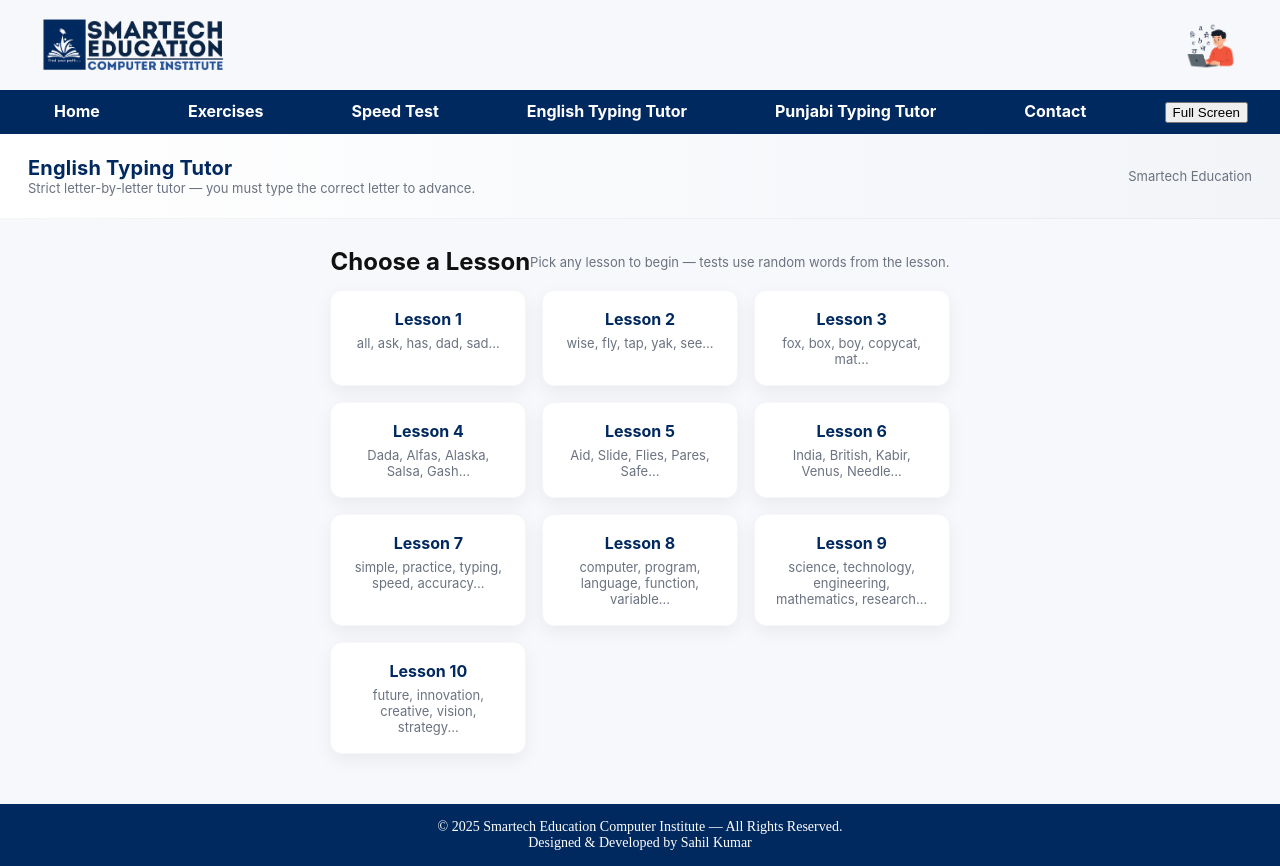
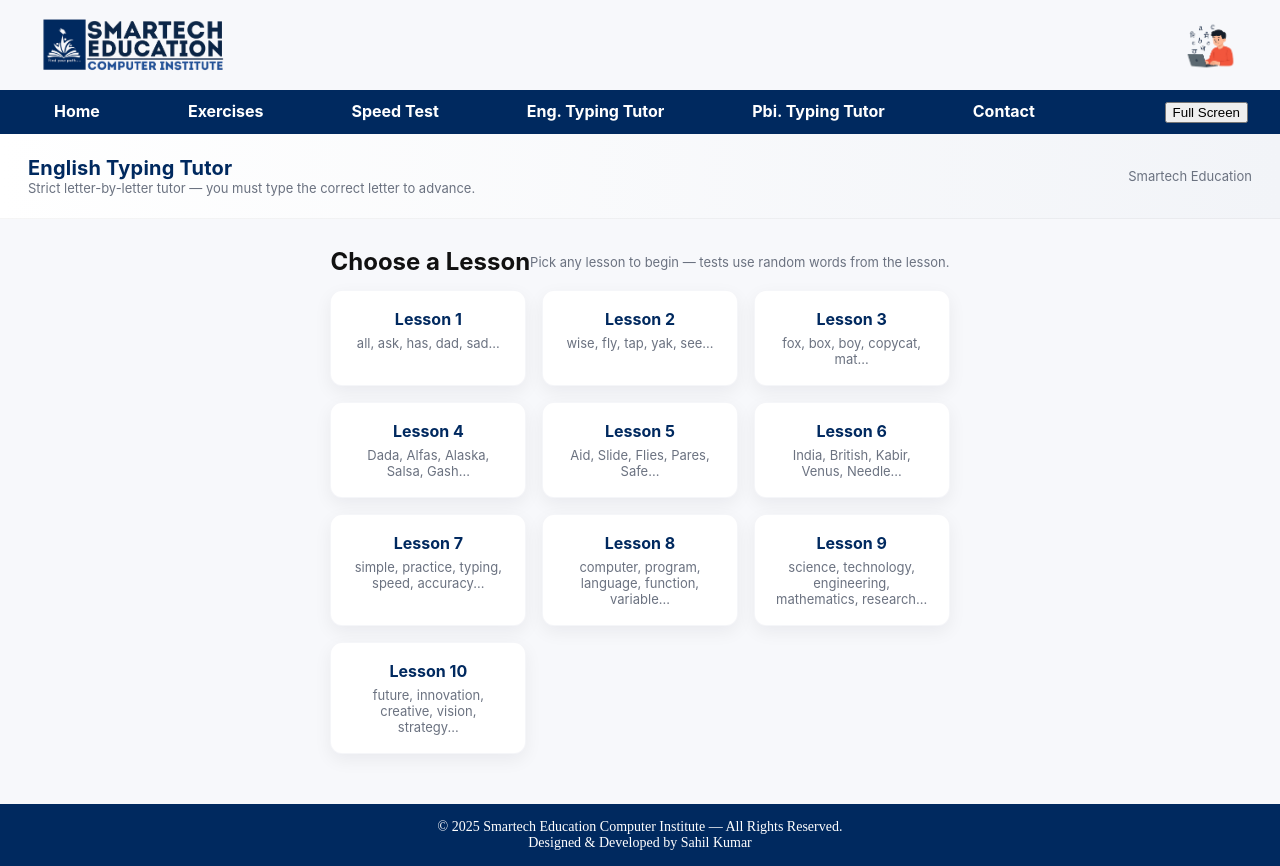
Before and after one commit to skrajb/smt, a plain HTML site: page engtutor.html in a window 1280 px wide. Drawn offline with Linux system fonts and the light colour scheme; sample sign-in values are in the browser's storage.

Commit message:
Update engtutor.html

```diff
--- a/engtutor.html
+++ b/engtutor.html
@@ -218,8 +218,8 @@ body {
     <li><a href="Home.html">Home</a></li>
     <li><a href="exercises.html">Exercises</a></li>
     <li><a href="english_tutor.html">Speed Test</a></li>
-	 <li><a href="engtutor.html">English Typing Tutor</a></li>
-	  <li><a href="pbitutor.html">Punjabi Typing Tutor</a></li>
+	 <li><a href="engtutor.html">Eng. Typing Tutor</a></li>
+	  <li><a href="pbitutor.html">Pbi. Typing Tutor</a></li>
     <li><a href="contact.html">Contact</a></li>
 	        <li style="margin-left:auto;">
    <button id="fullscreenBtn">Full Screen</button>
```
